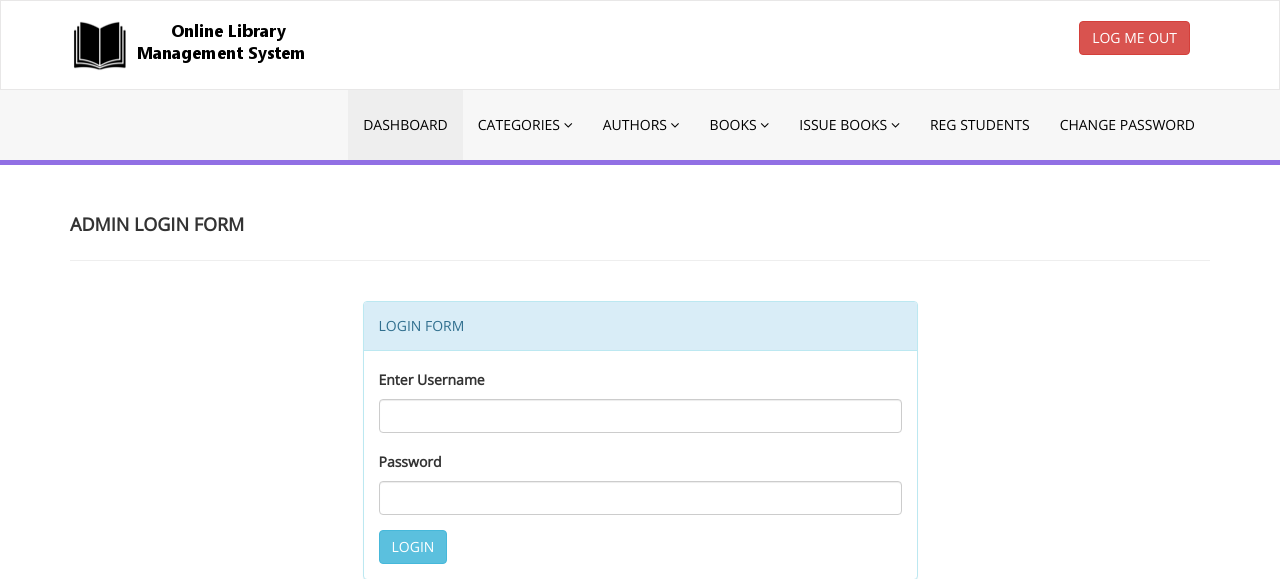
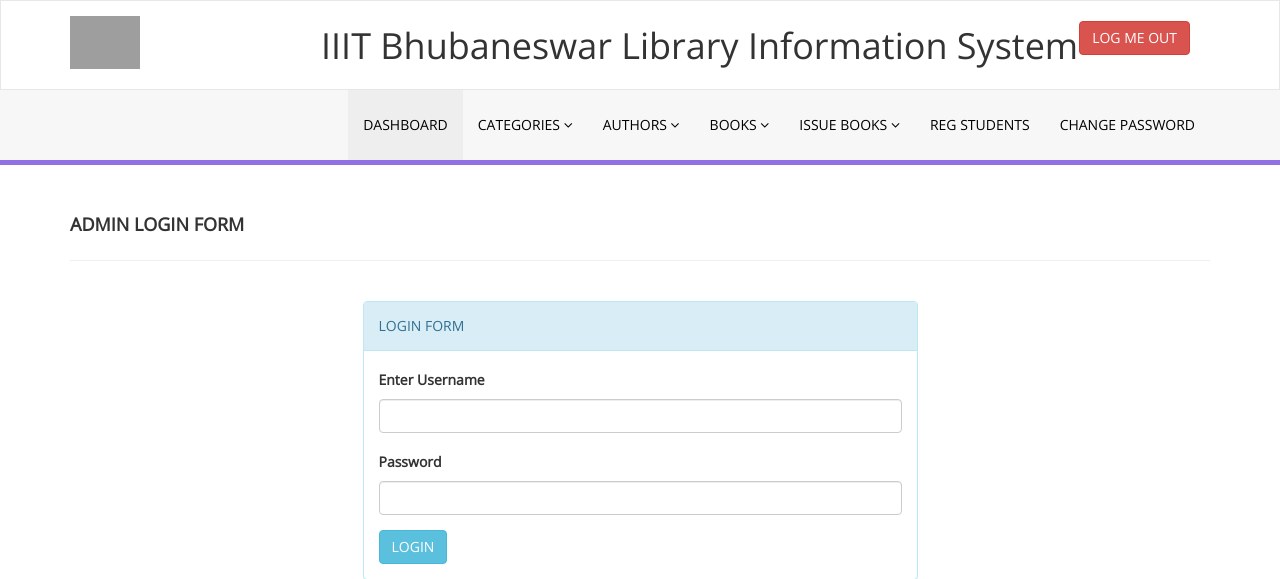
Before and after one commit to Ankur-Khandelwal/IIIT-Library-Information-System, a PHP site: page /admin/index.php in a window 1280 px wide. Shown: the top 579 px of the page. Run offline with PHP 8.4, Linux system fonts and the light colour scheme; grey boxes are pictures that could not be loaded.

Commit message:
Added IIIT-Bh Logo and a heading above the Navigation Bar

```diff
--- a/library/admin/assets/css/style.css
+++ b/library/admin/assets/css/style.css
@@ -72,6 +72,12 @@
 
 }
 
+.heading{
+ position:absolute;
+ top:5px;
+ left:320px;
+}
+
 .navbar {
     min-height: 90px;
     margin-bottom: 0px;
@@ -80,6 +86,12 @@
 .navbar-inverse .navbar-collapse, .navbar-inverse .navbar-form {
     border-color:transparent;
 }
+
+.navbar-logo{
+    width: 7rem;
+}
+
+
 .navbar-toggle {
 background-color: black;
 border: 1px solid black;
--- a/library/admin/includes/header.php
+++ b/library/admin/includes/header.php
@@ -8,8 +8,9 @@
                 </button>
                 <a class="navbar-brand">
 
-                    <img src="assets/img/logo.png" />
+                    <img class="navbar-logo" src="assets/img/IIIT-BH_Official_Logo.png" />
                 </a>
+                <h1 class="heading">IIIT Bhubaneswar Library Information System</h1>
 
             </div>
 
```
Also changed, not shown: library/assets/css/style.css (+10 -0 lines), library/includes/header.php (+6 -1 lines), README.md.
